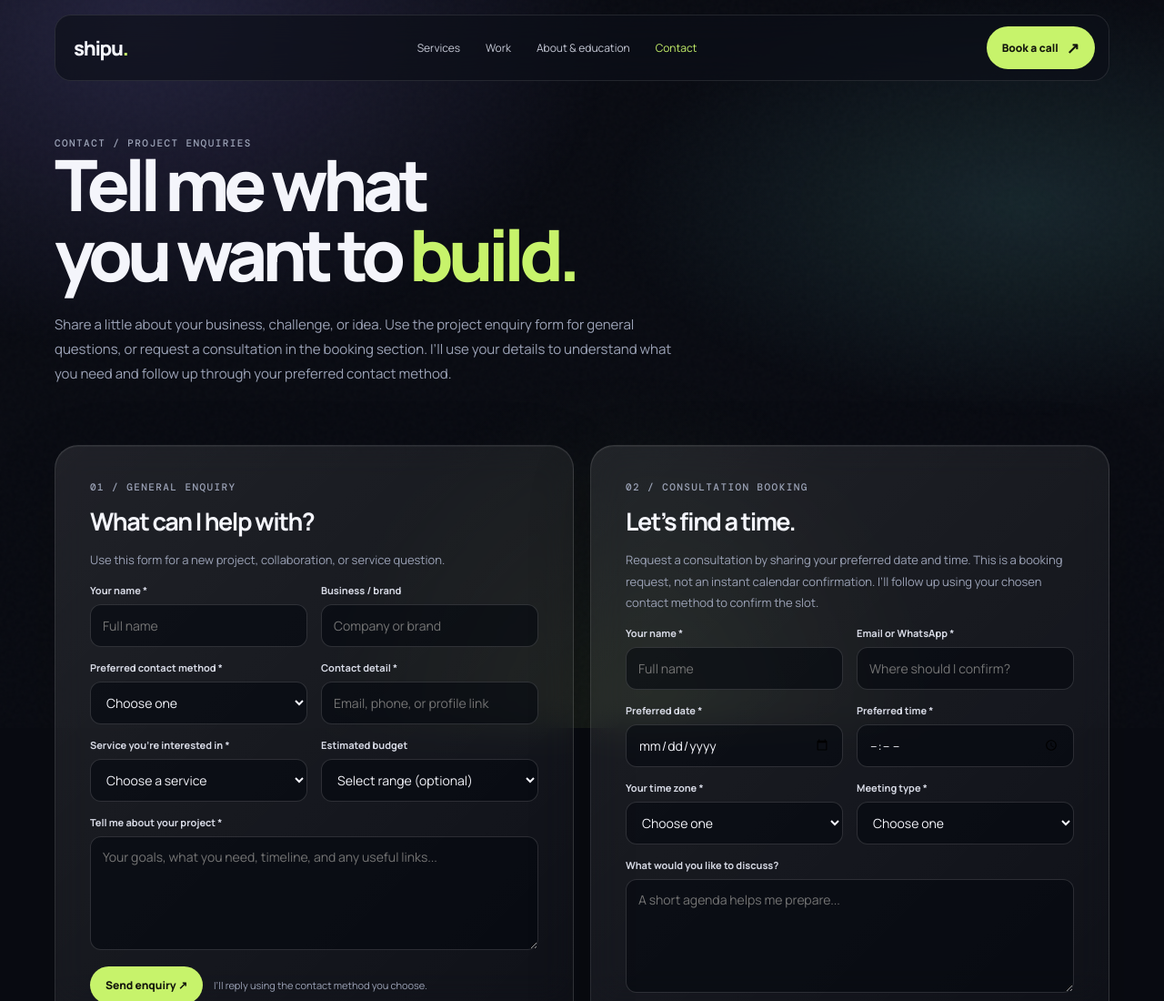
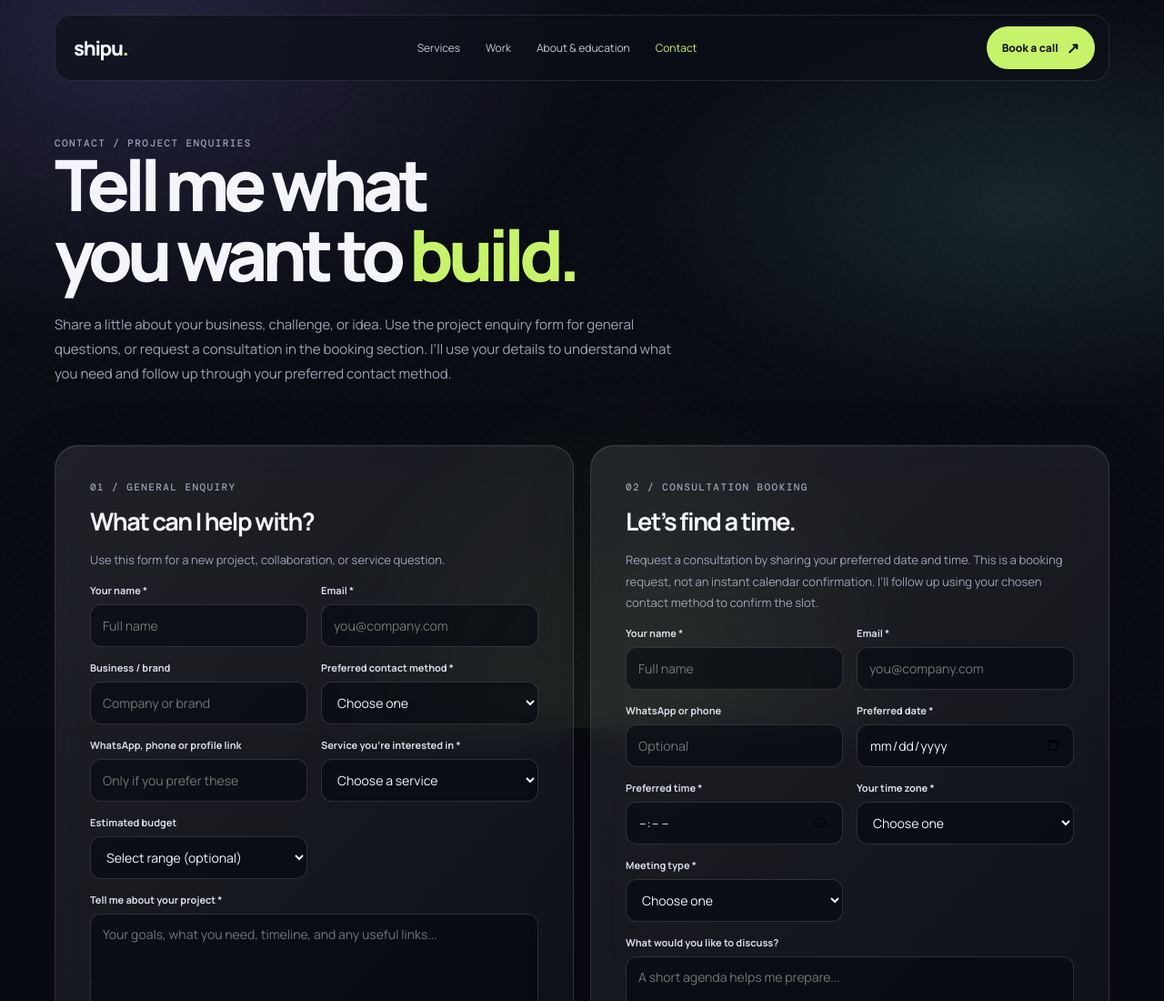
Before and after one commit to shipu2780/shipugfx, a website: page public/contact.html in a window 1280 px wide. Shown: the top 1100 px of the page at 91% size. Drawn offline with nearby package versions, Linux system fonts and the light colour scheme.

Commit message:
Add files via upload

```diff
--- a/public/contact.html
+++ b/public/contact.html
@@ -30,10 +30,10 @@
         <form name="project-enquiry" method="POST" action="/thank-you.html" data-netlify="true" netlify-honeypot="bot-field">
           <input type="hidden" name="form-name" value="project-enquiry"><p hidden><label>Leave this field empty: <input name="bot-field"></label></p>
           <div class="form-grid">
-            <div class="field"><label for="name">Your name *</label><input id="name" name="name" autocomplete="name" required placeholder="Full name"></div>
+            <div class="field"><label for="name">Your name *</label><input id="name" name="name" autocomplete="name" required placeholder="Full name"></div><div class="field"><label for="email">Email *</label><input id="email" name="email" type="email" autocomplete="email" required placeholder="you@company.com"></div>
             <div class="field"><label for="business">Business / brand</label><input id="business" name="business" autocomplete="organization" placeholder="Company or brand"></div>
             <div class="field"><label for="contact-method">Preferred contact method *</label><select id="contact-method" name="preferred-contact" required><option value="">Choose one</option><option>Email</option><option>WhatsApp</option><option>Phone call</option><option>LinkedIn</option></select></div>
-            <div class="field"><label for="contact-detail">Contact detail *</label><input id="contact-detail" name="contact-detail" required placeholder="Email, phone, or profile link"></div>
+            <div class="field"><label for="contact-detail">WhatsApp, phone or profile link</label><input id="contact-detail" name="contact-detail" placeholder="Only if you prefer these"></div>
             <div class="field"><label for="service">Service you’re interested in *</label><select id="service" name="service" required><option value="">Choose a service</option><option>Digital marketing</option><option>Social media management</option><option>Marketing strategy</option><option>Website design</option><option>SEO</option><option>AI agent / automation</option><option>Booking / enquiry system</option><option>Video editing / creative content</option><option>Project management</option><option>Not sure yet</option></select></div>
             <div class="field"><label for="budget">Estimated budget</label><select id="budget" name="budget"><option value="">Select range (optional)</option><option>Under $150</option><option>$150–$300</option><option>$300–$750</option><option>$750+</option><option>Need advice</option></select></div>
             <div class="field full"><label for="project">Tell me about your project *</label><textarea id="project" name="project-details" required placeholder="Your goals, what you need, timeline, and any useful links..."></textarea></div>
@@ -45,8 +45,8 @@
         <form name="consultation-booking" method="POST" action="/thank-you.html" data-netlify="true" netlify-honeypot="bot-field-booking">
           <input type="hidden" name="form-name" value="consultation-booking"><p hidden><label>Leave this field empty: <input name="bot-field-booking"></label></p>
           <div class="form-grid">
-            <div class="field"><label for="book-name">Your name *</label><input id="book-name" name="name" autocomplete="name" required placeholder="Full name"></div>
-            <div class="field"><label for="book-contact">Email or WhatsApp *</label><input id="book-contact" name="contact-detail" required placeholder="Where should I confirm?"></div>
+            <div class="field"><label for="book-name">Your name *</label><input id="book-name" name="name" autocomplete="name" required placeholder="Full name"></div><div class="field"><label for="book-email">Email *</label><input id="book-email" name="email" type="email" autocomplete="email" required placeholder="you@company.com"></div>
+            <div class="field"><label for="book-contact">WhatsApp or phone</label><input id="book-contact" name="contact-detail" placeholder="Optional"></div>
             <div class="field"><label for="book-date">Preferred date *</label><input id="book-date" name="preferred-date" type="date" required></div>
             <div class="field"><label for="book-time">Preferred time *</label><input id="book-time" name="preferred-time" type="time" required></div>
             <div class="field"><label for="timezone">Your time zone *</label><select id="timezone" name="time-zone" required><option value="">Choose one</option><option>Bangladesh (UTC+6)</option><option>United Kingdom</option><option>United States - Eastern</option><option>United States - Central</option><option>United States - Mountain</option><option>United States - Pacific</option><option>Other / please ask me</option></select></div>
```
